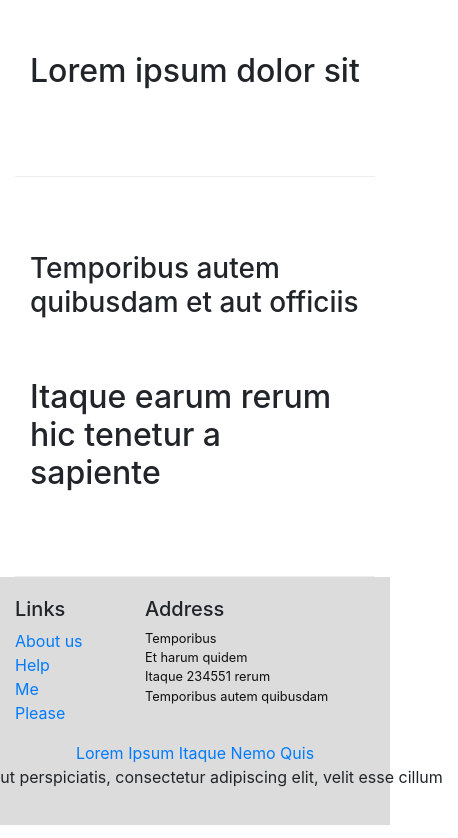
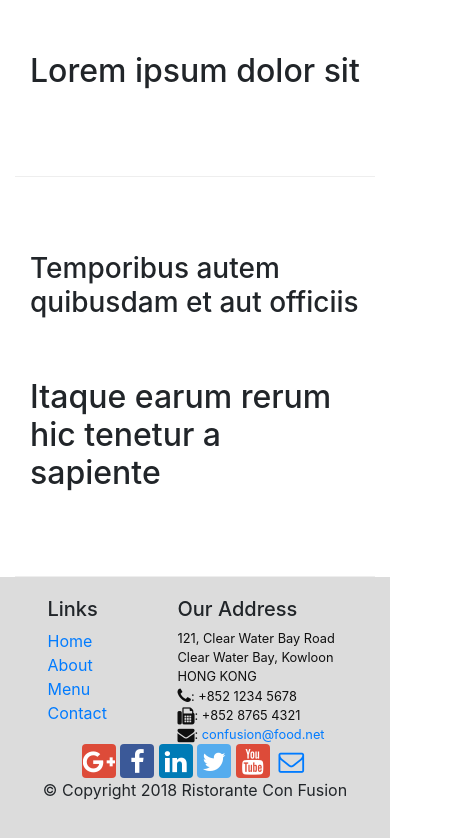
Before and after one commit to matissiya/Coursera-Front-End-Web-UI-Frameworks-and-Tools-Bootstrap-4, a website: page Lesson1/index.html in a window 390 px wide. Shown: the part 1011-1849 px from the top of the page, 458 px wide, since content can reach past the window. Drawn offline with nearby package versions, Linux system fonts and the light colour scheme.

Commit message:
Icon Fonts

```diff
--- a/Lesson1/index.html
+++ b/Lesson1/index.html
@@ -6,6 +6,8 @@
     <meta http-equiv="x-ua-compatible" content="ie=edge">
 
     <!-- Bootstrap CSS -->
+    <link rel="stylesheet" href="node_modules/font-awesome/css/font-awesome.min.css">
+    <link rel="stylesheet" href="node_modules/bootstrap-social/bootstrap-social.css">
     <link rel="stylesheet" href="node_modules/bootstrap/dist/css/bootstrap.min.css">
     <link rel="stylesheet" href="css/styles.css">
 
@@ -21,10 +23,10 @@
         <a class="navbar-brand" href="#">Ristorante Con Fusion</a>
         <div class="collapse navbar-collapse" id="Navbar">
         <ul class="navbar-nav mr-auto">
-        <li class="nav-item active"><a class="nav-link" href="#">Home</a></li>
-        <li class="nav-item"><a class="nav-link" href="./aboutus.html">About</a></li>
-        <li class="nav-item"><a class="nav-link" href="#">Menu</a></li>
-        <li class="nav-item"><a class="nav-link" href="#">Contact</a></li>
+            <li class="nav-item active"><a class="nav-link" href="#"><span class="fa fa-home fa-lg"></span> Home</a></li>
+            <li class="nav-item"><a class="nav-link" href="./aboutus.html"><span class="fa fa-info fa-lg"></span> About</a></li>
+            <li class="nav-item"><a class="nav-link" href="#"><span class="fa fa-list fa-lg"></span> Menu</a></li>
+            <li class="nav-item"><a class="nav-link" href="#"><span class="fa fa-address-card fa-lg"></span> Contact</a></li>
         </ul>
         </div>
     </div>
@@ -75,36 +77,41 @@
 <footer class="footer">
     <div class="container">
         <div class="row">
-            <div class="col-4 col-sm-2">
+            <div class="col-4 offset-1 col-sm-2">
                 <h5>Links</h5>
                 <ul class="list-unstyled">
-                    <li><a href="./aboutus.html">About us</a></li>
-                    <li><a href="#">Help</a></li>
-                    <li><a href="#">Me</a></li>
-                    <li><a href="#">Please</a></li>
+                    <li><a href="#">Home</a></li>
+                    <li><a href="#">About</a></li>
+                    <li><a href="#">Menu</a></li>
+                    <li><a href="#">Contact</a></li>
                 </ul>
             </div>
             <div class="col-7 col-sm-5">
-                <h5>Address</h5>
+                <h5>Our Address</h5>
                 <address>
-                    Temporibus<br>
-                    Et harum quidem<br>
-                    Itaque 234551 rerum<br>
-                    Temporibus autem quibusdam<br>
+                    121, Clear Water Bay Road<br>
+                    Clear Water Bay, Kowloon<br>
+                    HONG KONG<br>
+                    <i class="fa fa-phone fa-lg"></i>: +852 1234 5678<br>
+                    <i class="fa fa-fax fa-lg"></i>: +852 8765 4321<br>
+                    <i class="fa fa-envelope fa-lg"></i>:
+                    <a href="mailto:confusion@food.net">confusion@food.net</a>
                 </address>
             </div>
             <div class="col-12 col-sm-4 align-self-center">
                 <div class="text-center">
-                    <a href="https://gsgen.ru/tools/fish-text/">Lorem Ipsum</a>
-                    <a href="#">Itaque</a>
-                    <a href="#">Nemo</a>
-                    <a href="#">Quis</a>
+                    <a class="btn btn-social-icon btn-google" href="http://google.com/+"><i class="fa fa-google-plus"></i></a>
+                    <a class="btn btn-social-icon btn-facebook" href="http://www.facebook.com/profile.php?id="><i class="fa fa-facebook"></i></a>
+                    <a class="btn btn-social-icon btn-linkedin" href="http://www.linkedin.com/in/"><i class="fa fa-linkedin"></i></a>
+                    <a class="btn btn-social-icon btn-twitter" href="http://twitter.com/"><i class="fa fa-twitter"></i></a>
+                    <a class="btn btn-social-icon btn-google" href="http://youtube.com/"><i class="fa fa-youtube"></i></a>
+                    <a class="btn btn-social-icon" href="mailto:"><i class="fa fa-envelope-o"></i></a>
                 </div>
             </div>
         </div>
         <div class="row justify-content-center">
             <div class="col-auto">
-                <p>© Sed ut perspiciatis, consectetur adipiscing elit, velit esse cillum</p>
+                <p>© Copyright 2018 Ristorante Con Fusion</p>
             </div>
         </div>
     </div>
--- a/Lesson1/package.json
+++ b/Lesson1/package.json
@@ -15,6 +15,8 @@
   },
   "dependencies": {
     "bootstrap": "^4.0.0",
+    "bootstrap-social": "^5.1.1",
+    "font-awesome": "^4.7.0",
     "jquery": "^3.3.1",
     "popper.js": "^1.12.9"
   }
```
Also changed, not shown: Lesson1/aboutus.html (+16 -13 lines). Lines whose indentation alone changed are shown as unchanged.
